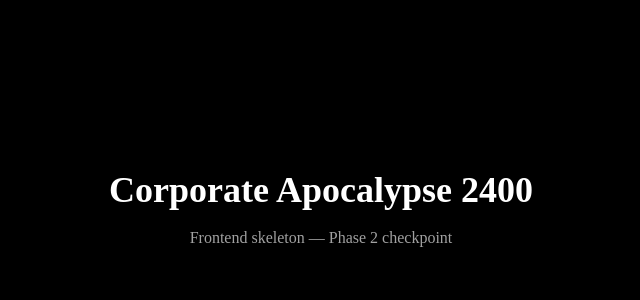
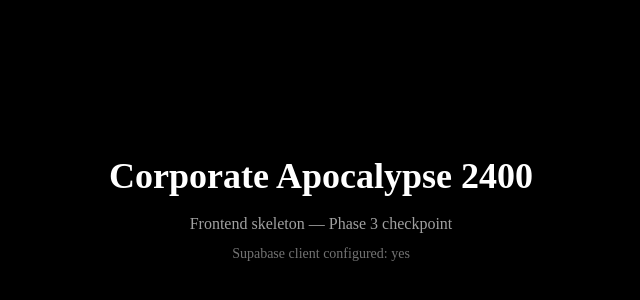
Before and after one commit to Aarushi-1604/corporate-apocalypse-2400, a Next.js app in the folder apps/web/: page / in a window 1280 px wide. Shown: the part 190-490 px from the top of the page, without its empty margins (319-959 px from the left). Built offline with nearby package versions, Linux system fonts and the light colour scheme; no server answers.

Commit message:
chore: pushing the tests

```diff
--- a/apps/web/app/page.tsx
+++ b/apps/web/app/page.tsx
@@ -1,9 +1,16 @@
+import { supabase } from "@/lib/supabase/client";
+
 export default function Home() {
+  const supabaseConfigured = Boolean(supabase);
+
   return (
     <main className="flex min-h-screen flex-col items-center justify-center bg-black text-white">
       <h1 className="text-4xl font-bold">Corporate Apocalypse 2400</h1>
       <p className="mt-4 text-neutral-400">
-        Frontend skeleton — Phase 2 checkpoint
+        Frontend skeleton — Phase 3 checkpoint
+      </p>
+      <p className="mt-2 text-sm text-neutral-500">
+        Supabase client configured: {supabaseConfigured ? "yes" : "no"}
       </p>
     </main>
   );
--- /dev/null
+++ b/apps/web/lib/supabase/client.ts
@@ -0,0 +1,12 @@
+import { createClient } from "@supabase/supabase-js";
+
+const supabaseUrl = process.env.NEXT_PUBLIC_SUPABASE_URL;
+const supabaseAnonKey = process.env.NEXT_PUBLIC_SUPABASE_ANON_KEY;
+
+if (!supabaseUrl || !supabaseAnonKey) {
+  throw new Error(
+    "Missing Supabase environment variables. Check apps/web/.env.local exists and is filled in."
+  );
+}
+
+export const supabase = createClient(supabaseUrl, supabaseAnonKey);
--- a/apps/web/package.json
+++ b/apps/web/package.json
@@ -10,6 +10,7 @@
   },
   "dependencies": {
     "@base-ui/react": "^1.6.0",
+    "@supabase/supabase-js": "^2.110.8",
     "class-variance-authority": "^0.7.1",
     "clsx": "^2.1.1",
     "lucide-react": "^1.27.0",
```
Also changed, not shown: 1 other file (tests, documents, lock files or other folders).
